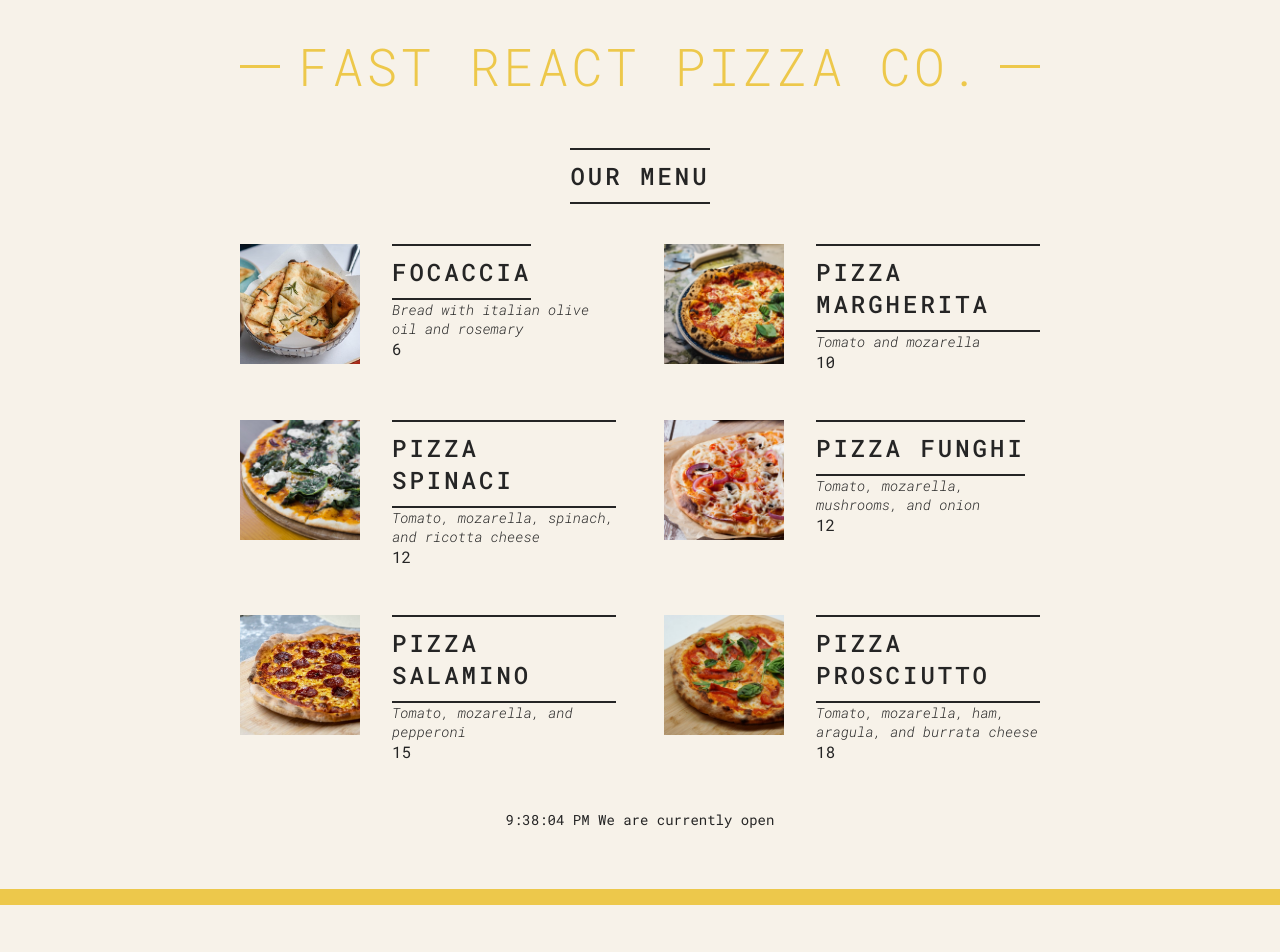
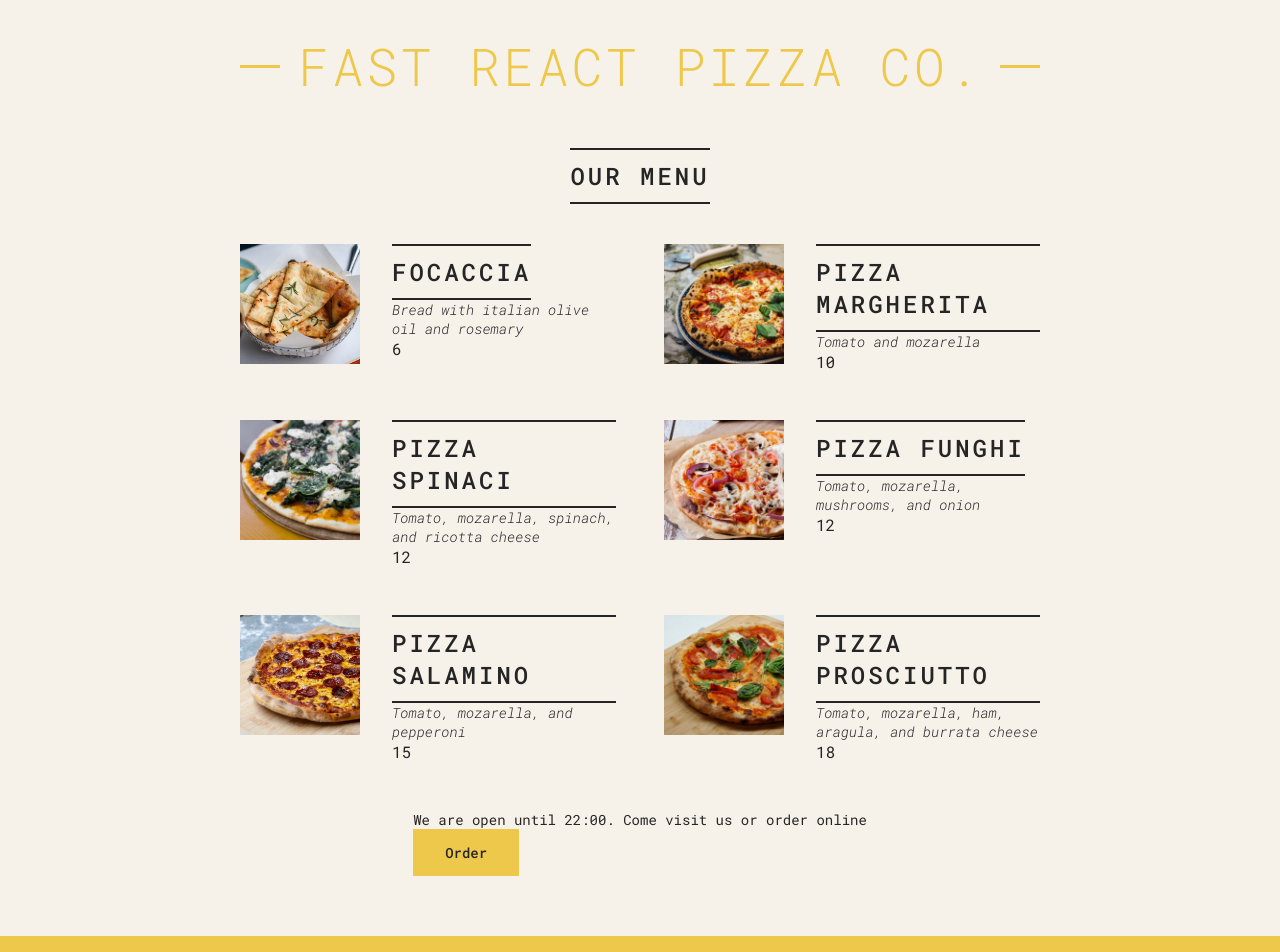
Before and after one commit to tushardongre1990/jonas-react, a React (Create React App) app: page / in a window 1280 px wide. Before the commit the page ends 905 px from the top, so only its background shows below. Built offline with nearby package versions, Linux system fonts and the light colour scheme.

Commit message:
COnditional; rendering with &&

```diff
--- a/src/App.js
+++ b/src/App.js
@@ -64,15 +64,19 @@ const Header = () => {
 };
 
 const Menu = () => {
+  const pizzas = pizzaData;
+  const numPizzas = pizzas.length;
   return (
     <main className="menu">
       <h2>Our Menu</h2>
-
-      <ul className="pizzas">
-        {pizzaData.map((pizza) => (
-          <Pizza pizzaObj={pizza} key={pizza.name} />
-        ))}
-      </ul>
+      {/* renders list of pizza only if there is data in pizzaData */}
+      {numPizzas > 0 && (
+        <ul className="pizzas">
+          {pizzaData.map((pizza) => (
+            <Pizza pizzaObj={pizza} key={pizza.name} />
+          ))}
+        </ul>
+      )}
       {/* <Pizza
         name="Pizza Spinaci"
         ingredients="Tomato, mozarella, spinach, and ricotta cheese"
@@ -105,14 +109,19 @@ function Pizza(props) {
 const Footer = () => {
   const hour = new Date().getHours();
 
-  const openHour = 12;
+  const openHour = 0;
   const closeHour = 22;
   const isOpen = hour >= openHour && hour <= closeHour;
 
   const time = new Date().toLocaleTimeString();
   return (
     <footer className="footer">
-      <p>{time} We are currently open</p>
+      {isOpen && (
+        <div>
+          <p>We are open until {closeHour}:00. Come visit us or order online</p>
+          <button className="btn">Order</button>
+        </div>
+      )}
     </footer>
   );
 };
```
